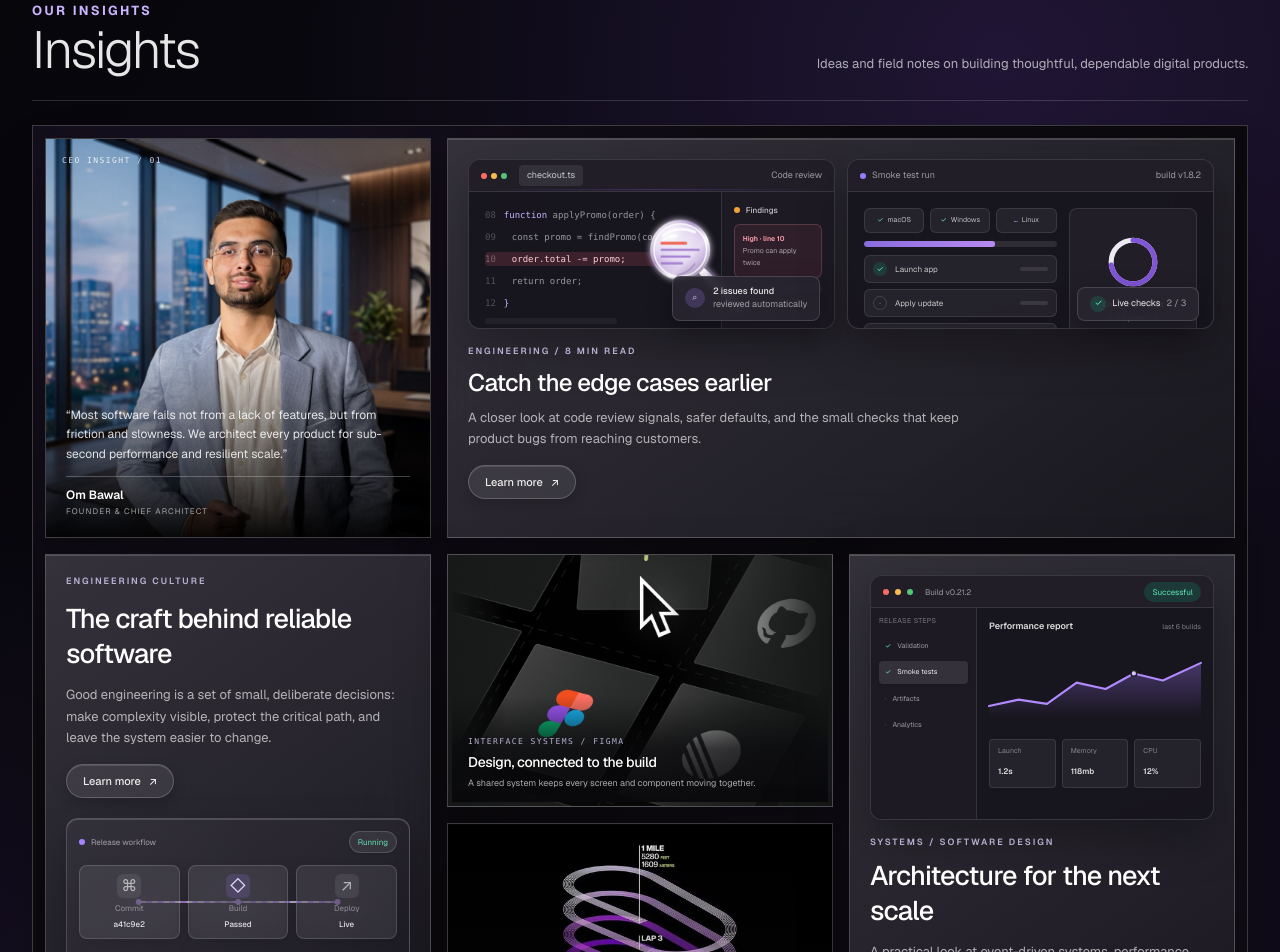
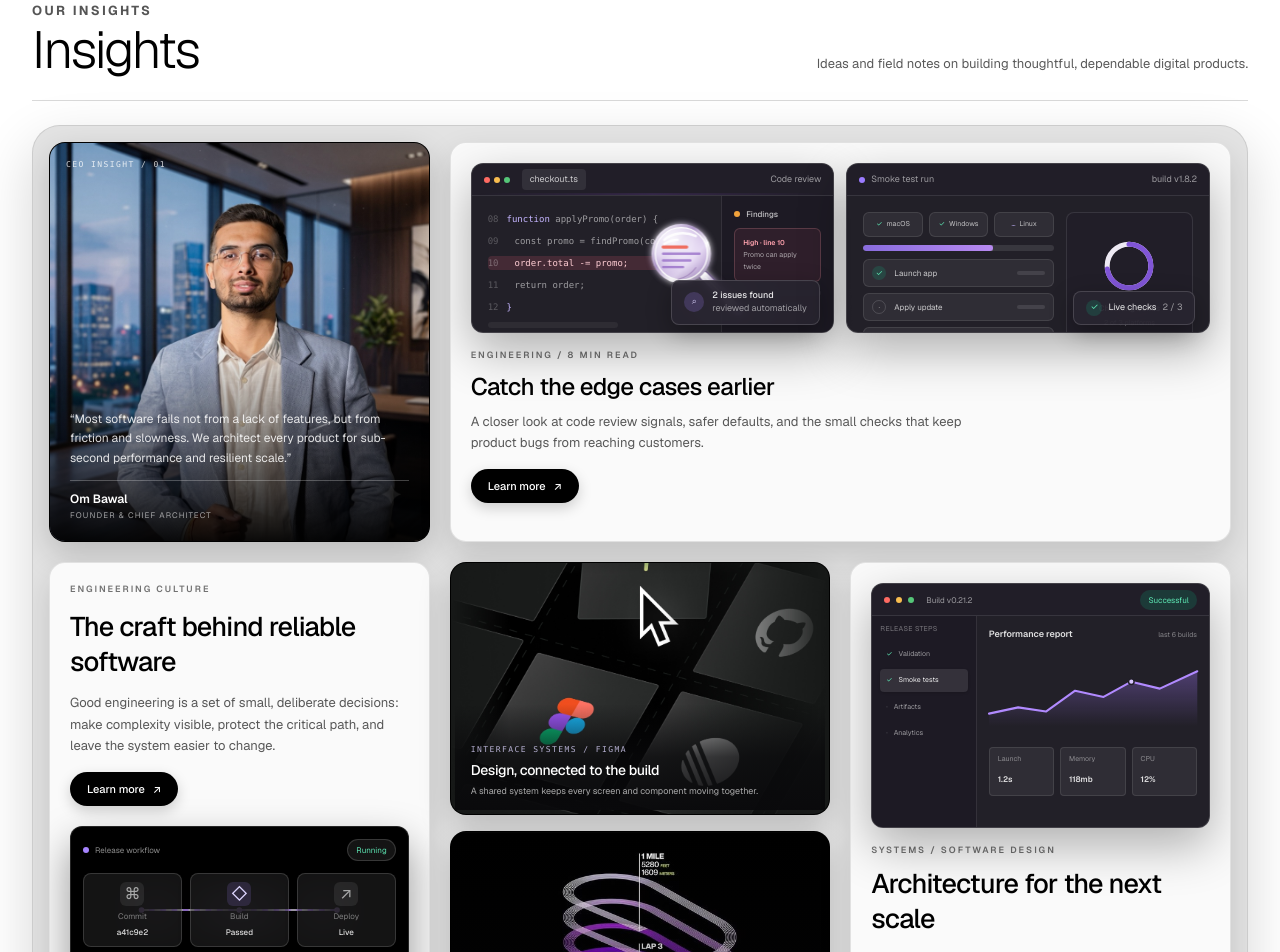
Before and after one commit to DevashishSharma-codes/spheres2, a Next.js app: page / in a window 1280 px wide. Shown: the part 6100-7052 px from the top of the page. Built offline with nearby package versions, Linux system fonts and the light colour scheme.

Commit message:
refactor: redesign InsightsLandingSection with a light theme aesthetic

```diff
--- a/src/components/insights/InsightsLandingSection.tsx
+++ b/src/components/insights/InsightsLandingSection.tsx
@@ -61,7 +61,7 @@ function SmokeTestVisual() {
 
 function FingerprintVisual() {
   return (
-    <div aria-hidden="true" className="relative mt-5 h-[190px] w-full overflow-hidden rounded-xl border border-white/20 bg-[linear-gradient(145deg,rgba(55,52,63,.72),rgba(27,25,33,.68))] p-3 text-white/80 shadow-[0_18px_40px_rgba(0,0,0,.24),inset_0_1px_0_rgba(255,255,255,.16)] backdrop-blur-2xl">
+    <div aria-hidden="true" className="relative mt-5 h-[190px] w-full overflow-hidden rounded-xl border border-white/15 bg-black p-3 text-white/80 shadow-[0_18px_40px_rgba(0,0,0,.4)]">
       <div className="mb-3 flex items-center justify-between text-[8px] text-white/55"><span className="flex items-center gap-1.5"><i className="h-1.5 w-1.5 rounded-full bg-violet-400"/>Release workflow</span><span className="rounded-full border border-white/15 bg-white/[0.08] px-2 py-1 text-emerald-300 shadow-sm">Running</span></div>
       <div className="relative grid grid-cols-3 gap-2">
         <svg className="absolute left-[16%] right-[16%] top-1/2 h-8 w-[68%] -translate-y-1/2 overflow-visible" viewBox="0 0 300 40" fill="none"><path d="M12 20h276" stroke="#ddd6e7" strokeWidth="2"/><path d="M12 20h276" stroke="#8e61d4" strokeWidth="2" strokeDasharray="8 8" className="insight-flow-line"/><circle cx="12" cy="20" r="4" fill="#b98ce9"/><circle cx="150" cy="20" r="4" fill="#b98ce9"/><circle cx="288" cy="20" r="4" fill="#b98ce9"/></svg>
@@ -89,7 +89,7 @@ function CodeVisual() {
 
 function InsightLink({ children }: { children: ReactNode }) {
   return (
-    <Link href="/insights" className="relative z-10 inline-flex items-center gap-2 rounded-full border border-white/20 bg-white/[0.08] px-4 py-2 text-[11px] font-medium text-white/90 shadow-[0_5px_14px_rgba(0,0,0,.18),inset_0_1px_0_rgba(255,255,255,.12)] backdrop-blur-xl transition hover:border-violet-300/50 hover:bg-violet-300/15 hover:text-white">
+    <Link href="/insights" className="relative z-10 inline-flex items-center gap-2 rounded-full border border-black/15 bg-black px-4 py-2 text-[11px] font-medium text-white shadow-[0_5px_14px_rgba(0,0,0,.18)] transition hover:bg-[#292929]">
       {children}<span aria-hidden="true">↗</span>
     </Link>
   );
@@ -100,25 +100,21 @@ export function InsightsLandingSection() {
     <section
       id="insights"
       aria-label="Insights and field notes"
-      className="relative w-full overflow-hidden px-0 py-8 text-white sm:py-10"
-      style={{
-        background: "radial-gradient(ellipse 76% 64% at 78% 8%, rgba(112, 72, 194, 0.2) 0%, transparent 72%), radial-gradient(ellipse 58% 72% at 0% 100%, rgba(94, 61, 148, 0.16) 0%, transparent 72%), linear-gradient(118deg, #07060b 0%, #0b0911 48%, #100b19 100%)",
-      }}
+      className="relative w-full overflow-hidden bg-white px-0 py-8 text-[#171717] sm:py-10"
     >
       <div className="mx-auto w-full max-w-[1380px] px-4 sm:px-6 lg:px-8">
-        <header className="mb-5 flex flex-col justify-between gap-4 border-b border-white/15 pb-5 sm:mb-6 sm:flex-row sm:items-end sm:gap-8 sm:pb-6">
+        <header className="mb-5 flex flex-col justify-between gap-4 border-b border-black/15 pb-5 sm:mb-6 sm:flex-row sm:items-end sm:gap-8 sm:pb-6">
           <div className="shrink-0">
-            <p className="mb-1 text-[12px] font-bold uppercase tracking-[0.18em] text-[#C8B4FF] sm:text-[13px]">Our Insights</p>
-            <h2 className="whitespace-nowrap text-3xl font-light leading-none tracking-[-0.04em] text-white/90 sm:text-4xl md:text-5xl lg:text-[52px]">Insights</h2>
+            <p className="mb-1 text-[12px] font-bold uppercase tracking-[0.18em] text-[#555] sm:text-[13px]">Our Insights</p>
+            <h2 className="whitespace-nowrap text-3xl font-light leading-none tracking-[-0.04em] text-black sm:text-4xl md:text-5xl lg:text-[52px]">Insights</h2>
           </div>
-          <p className="max-w-lg pb-0.5 text-xs leading-relaxed text-white/65 sm:text-right sm:text-[13px]">
+          <p className="max-w-lg pb-0.5 text-xs leading-relaxed text-black/65 sm:text-right sm:text-[13px]">
             Ideas and field notes on building thoughtful, dependable digital products.
           </p>
         </header>
-        <div className="relative isolate overflow-hidden border border-white/20 bg-[#0c0a0e] p-1.5 shadow-2xl sm:p-2 md:p-3">
-          <div aria-hidden="true" className="pointer-events-none absolute inset-0 opacity-45" style={{ background: "radial-gradient(ellipse at 15% 10%, rgba(112,72,194,.24), transparent 48%), radial-gradient(ellipse at 90% 90%, rgba(82,57,132,.2), transparent 46%)" }} />
-          <div className="relative grid grid-cols-1 gap-3 md:grid-cols-12 md:grid-rows-[minmax(400px,auto)_auto] md:gap-4">
-          <article className="group relative aspect-square min-h-[360px] overflow-hidden rounded-none border border-white/20 bg-[#121214] shadow-[0_18px_48px_rgba(0,0,0,.28),inset_0_1px_0_rgba(255,255,255,.16)] md:col-span-4 md:row-start-1 md:aspect-auto md:min-h-0">
+        <div className="relative isolate overflow-hidden rounded-[28px] border border-black/10 bg-[#e3e3e3] p-2 shadow-[0_20px_56px_rgba(0,0,0,.16)] sm:p-3 md:p-4">
+          <div className="relative grid grid-cols-1 gap-4 md:grid-cols-12 md:grid-rows-[minmax(400px,auto)_auto] md:gap-5">
+          <article className="group relative aspect-square min-h-[360px] overflow-hidden rounded-2xl border border-black/15 bg-black shadow-[0_12px_32px_rgba(0,0,0,.18)] md:col-span-4 md:row-start-1 md:aspect-auto md:min-h-0">
             <Image src="/om-bawal-photo.jpg" alt="Om Bawal, Founder and Chief Architect at 21Spheres" fill sizes="(max-width: 768px) 100vw, 34vw" className="object-cover transition-transform duration-700 group-hover:scale-[1.03]" />
             <div className="absolute inset-0 bg-gradient-to-b from-black/15 via-transparent to-black/95" />
             <span className="absolute left-4 top-4 font-mono text-[8px] uppercase tracking-[0.18em] text-white/80">CEO Insight / 01</span>
@@ -133,29 +129,29 @@ export function InsightsLandingSection() {
             </div>
           </article>
 
-          <article className="group relative flex min-h-[390px] flex-col overflow-hidden rounded-none border border-white/20 bg-[linear-gradient(145deg,rgba(62,59,68,.82),rgba(27,25,33,.88))] p-5 shadow-[0_18px_48px_rgba(0,0,0,.28),inset_0_1px_0_rgba(255,255,255,.16)] backdrop-blur-2xl md:col-span-8 md:row-start-1">
+          <article className="group relative flex min-h-[390px] flex-col overflow-hidden rounded-2xl border border-black/10 bg-[#fafafa] p-5 shadow-[0_14px_32px_rgba(0,0,0,.14)] md:col-span-8 md:row-start-1">
             <div className="grid shrink-0 grid-cols-1 gap-3 sm:grid-cols-2">
               <AppScanVisual />
               <SmokeTestVisual />
             </div>
             <div className="relative z-10 mt-4 max-w-[520px]">
-              <p className="mb-2 text-[9px] font-semibold uppercase tracking-[0.22em] text-violet-200/80">Engineering / 8 min read</p>
-              <h2 className="mb-2 text-xl font-medium tracking-[-0.025em] text-white sm:text-2xl">Catch the edge cases earlier</h2>
-              <p className="mb-4 max-w-xl text-xs leading-relaxed text-white/65 sm:text-[13px]">A closer look at code review signals, safer defaults, and the small checks that keep product bugs from reaching customers.</p>
+              <p className="mb-2 text-[9px] font-semibold uppercase tracking-[0.22em] text-black/55">Engineering / 8 min read</p>
+              <h2 className="mb-2 text-xl font-medium tracking-[-0.025em] text-black sm:text-2xl">Catch the edge cases earlier</h2>
+              <p className="mb-4 max-w-xl text-xs leading-relaxed text-black/65 sm:text-[13px]">A closer look at code review signals, safer defaults, and the small checks that keep product bugs from reaching customers.</p>
               <InsightLink>Learn more</InsightLink>
             </div>
           </article>
 
-          <article className="group relative min-h-[510px] overflow-hidden rounded-none border border-white/20 bg-[linear-gradient(145deg,rgba(62,59,68,.82),rgba(27,25,33,.88))] p-5 shadow-[0_18px_48px_rgba(0,0,0,.28),inset_0_1px_0_rgba(255,255,255,.16)] backdrop-blur-2xl md:col-span-4 md:row-start-2 md:min-h-0 md:h-full">
-            <p className="mb-3 text-[9px] font-semibold uppercase tracking-[0.22em] text-violet-200/80">Engineering Culture</p>
-            <h2 className="mb-3 text-2xl font-medium tracking-[-0.03em] text-white sm:text-[27px]">The craft behind reliable software</h2>
-            <p className="relative z-10 mb-4 max-w-sm text-xs leading-relaxed text-white/65 sm:text-[13px]">Good engineering is a set of small, deliberate decisions: make complexity visible, protect the critical path, and leave the system easier to change.</p>
+          <article className="group relative min-h-[510px] overflow-hidden rounded-2xl border border-black/10 bg-[#fafafa] p-5 shadow-[0_14px_32px_rgba(0,0,0,.14)] md:col-span-4 md:row-start-2 md:min-h-0 md:h-full">
+            <p className="mb-3 text-[9px] font-semibold uppercase tracking-[0.22em] text-black/55">Engineering Culture</p>
+            <h2 className="mb-3 text-2xl font-medium tracking-[-0.03em] text-black sm:text-[27px]">The craft behind reliable software</h2>
+            <p className="relative z-10 mb-4 max-w-sm text-xs leading-relaxed text-black/65 sm:text-[13px]">Good engineering is a set of small, deliberate decisions: make complexity visible, protect the critical path, and leave the system easier to change.</p>
             <InsightLink>Learn more</InsightLink>
             <FingerprintVisual />
           </article>
 
           <div className="grid min-h-[510px] grid-rows-[190px_1fr] gap-4 md:col-span-4 md:row-start-2 md:min-h-0 md:grid-rows-[minmax(0,1fr)_minmax(0,1fr)]">
-            <article className="group relative aspect-[4/3] w-full overflow-hidden rounded-none border border-white/20 bg-[linear-gradient(145deg,rgba(62,59,68,.82),rgba(27,25,33,.88))] p-1 shadow-[0_18px_48px_rgba(0,0,0,.28),inset_0_1px_0_rgba(255,255,255,.16)] md:aspect-auto md:h-full">
+            <article className="group relative aspect-[4/3] w-full overflow-hidden rounded-2xl border border-black/15 bg-black p-1 shadow-[0_12px_32px_rgba(0,0,0,.18)] md:aspect-auto md:h-full">
               <Image src="/insights/platform-grid-reference.png" alt="Figma, GitHub, and product interface tiles arranged on a dark platform grid" fill sizes="(max-width: 768px) 100vw, 32vw" className="object-cover md:object-[center_62%]" />
               <div className="absolute inset-x-1 bottom-1 bg-gradient-to-t from-[#09090b]/95 via-[#09090b]/75 to-transparent px-4 pb-3 pt-10 text-left">
                 <p className="mb-1 font-mono text-[8px] uppercase tracking-[0.18em] text-violet-200/80">Interface systems / Figma</p>
@@ -164,7 +160,7 @@ export function InsightsLandingSection() {
               </div>
             </article>
 
-            <article className="group relative min-h-[150px] overflow-hidden rounded-none border border-white/20 bg-[#09090b] shadow-[0_18px_48px_rgba(0,0,0,.28),inset_0_1px_0_rgba(255,255,255,.16)] md:min-h-0">
+            <article className="group relative min-h-[150px] overflow-hidden rounded-2xl border border-black/15 bg-black shadow-[0_12px_32px_rgba(0,0,0,.18)] md:min-h-0">
               <Image src="/insights/lap-track.png" alt="Purple and white lap lines circling a vertical race track marker" fill sizes="(max-width: 768px) 100vw, 32vw" className="object-cover transition-transform duration-700 group-hover:scale-[1.03]" />
               <div className="absolute inset-0 bg-gradient-to-t from-[#09090b]/95 via-[#09090b]/20 to-transparent" />
               <div className="absolute inset-x-0 bottom-0 p-4">
@@ -174,12 +170,12 @@ export function InsightsLandingSection() {
             </article>
           </div>
 
-          <article className="group relative flex min-h-[510px] flex-col overflow-hidden rounded-none border border-white/20 bg-[linear-gradient(145deg,rgba(62,59,68,.82),rgba(27,25,33,.88))] p-5 shadow-[0_18px_48px_rgba(0,0,0,.28),inset_0_1px_0_rgba(255,255,255,.16)] backdrop-blur-2xl md:col-span-4 md:row-start-2 md:min-h-0 md:self-start">
+          <article className="group relative flex min-h-[510px] flex-col overflow-hidden rounded-2xl border border-black/10 bg-[#fafafa] p-5 shadow-[0_14px_32px_rgba(0,0,0,.14)] md:col-span-4 md:row-start-2 md:min-h-0 md:self-start">
             <CodeVisual />
             <div className="relative z-10 mt-4">
-              <p className="mb-2 text-[9px] font-semibold uppercase tracking-[0.22em] text-violet-200/80">Systems / Software Design</p>
-              <h2 className="mb-3 text-2xl font-medium tracking-[-0.03em] text-white sm:text-[27px]">Architecture for the next scale</h2>
-              <p className="mb-4 text-xs leading-relaxed text-white/65 sm:text-[13px]">A practical look at event-driven systems, performance budgets, and the foundations that let digital products grow without losing their speed.</p>
+              <p className="mb-2 text-[9px] font-semibold uppercase tracking-[0.22em] text-black/55">Systems / Software Design</p>
+              <h2 className="mb-3 text-2xl font-medium tracking-[-0.03em] text-black sm:text-[27px]">Architecture for the next scale</h2>
+              <p className="mb-4 text-xs leading-relaxed text-black/65 sm:text-[13px]">A practical look at event-driven systems, performance budgets, and the foundations that let digital products grow without losing their speed.</p>
               <InsightLink>Learn more</InsightLink>
             </div>
           </article>
```
